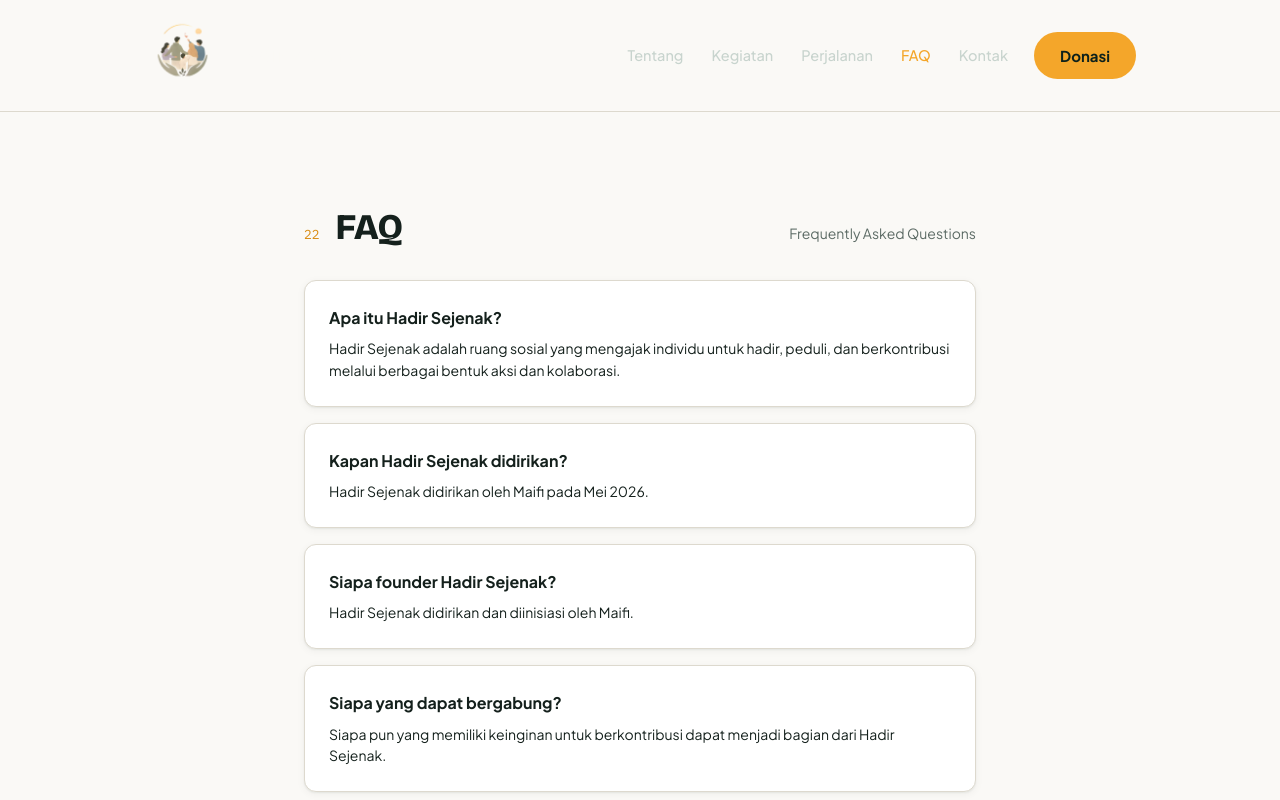
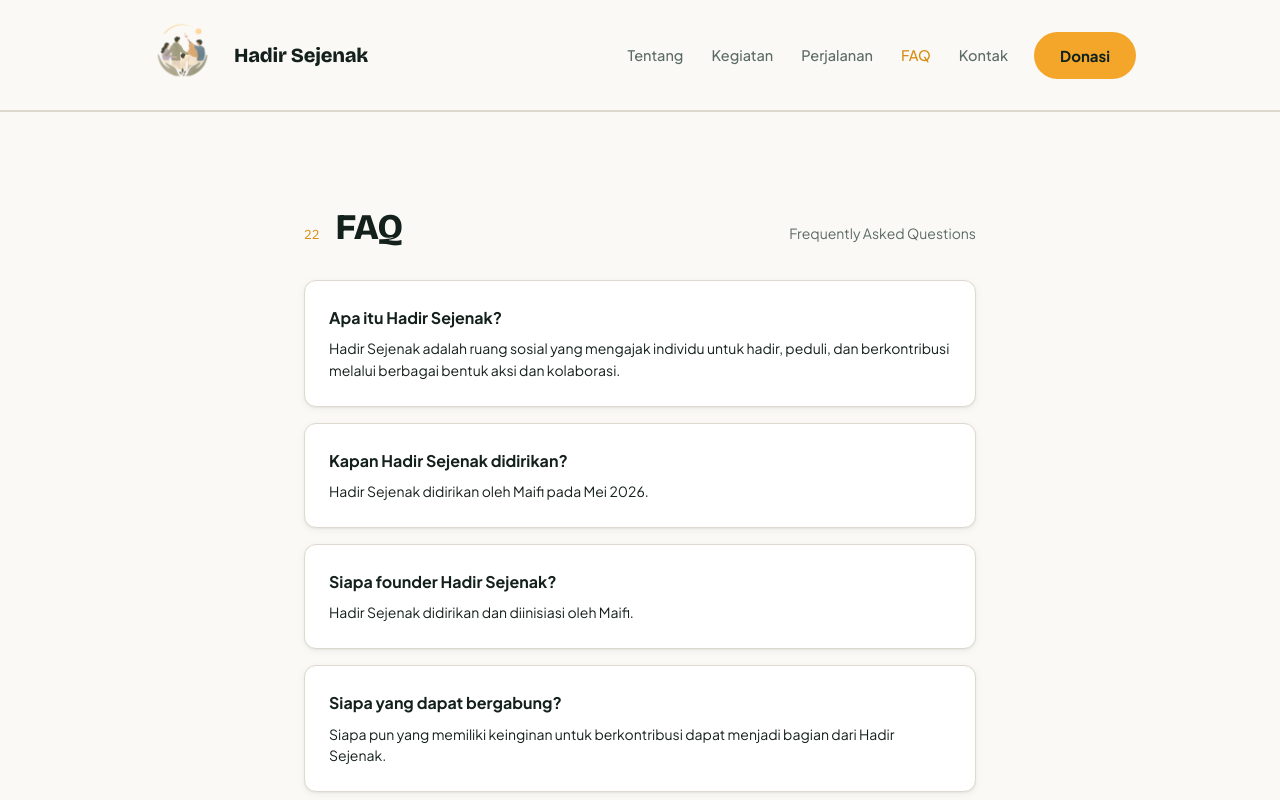
Before and after one commit to mzf11125/hadirsejenak, a React (Vite) app: page /faq in a window 1280 px wide. Shown: the top 800 px of the page. Built offline with nearby package versions, Linux system fonts and the light colour scheme.

Commit message:
style: darken navbar text for readability on light background

```diff
--- a/src/styles/components.css
+++ b/src/styles/components.css
@@ -453,7 +453,7 @@
 
 /* ---------------------------- masthead nav ---------------------------- */
 .site-nav {
-  border-bottom: 1px solid rgba(250, 249, 246, 0.14);
+  border-bottom: 1px solid var(--garis);
 }
 .site-nav .nav-inner {
   max-width: var(--wrap-max);
@@ -470,11 +470,11 @@
   font-family: var(--font-display);
   font-weight: 800;
   font-size: 20px;
-  color: var(--kapur);
+  color: var(--tinta);
   letter-spacing: -0.01em;
 }
 .site-nav .brand:hover {
-  color: var(--kapur);
+  color: var(--tinta);
 }
 .site-nav .brand-mark {
   width: 78px;
@@ -497,16 +497,16 @@
   padding: 0;
 }
 .site-nav .nav-links a {
-  color: var(--papan-ink);
+  color: var(--tinta-2);
   font-size: 14.5px;
   font-weight: 500;
   padding: 6px 2px;
 }
 .site-nav .nav-links a:hover {
-  color: var(--kapur);
+  color: var(--tinta);
 }
 .site-nav .nav-links a.is-active {
-  color: var(--sore);
+  color: var(--sore-tekan);
 }
 /* Donasi is the only marigold element in the header */
 .site-nav .btn-primary {
```
